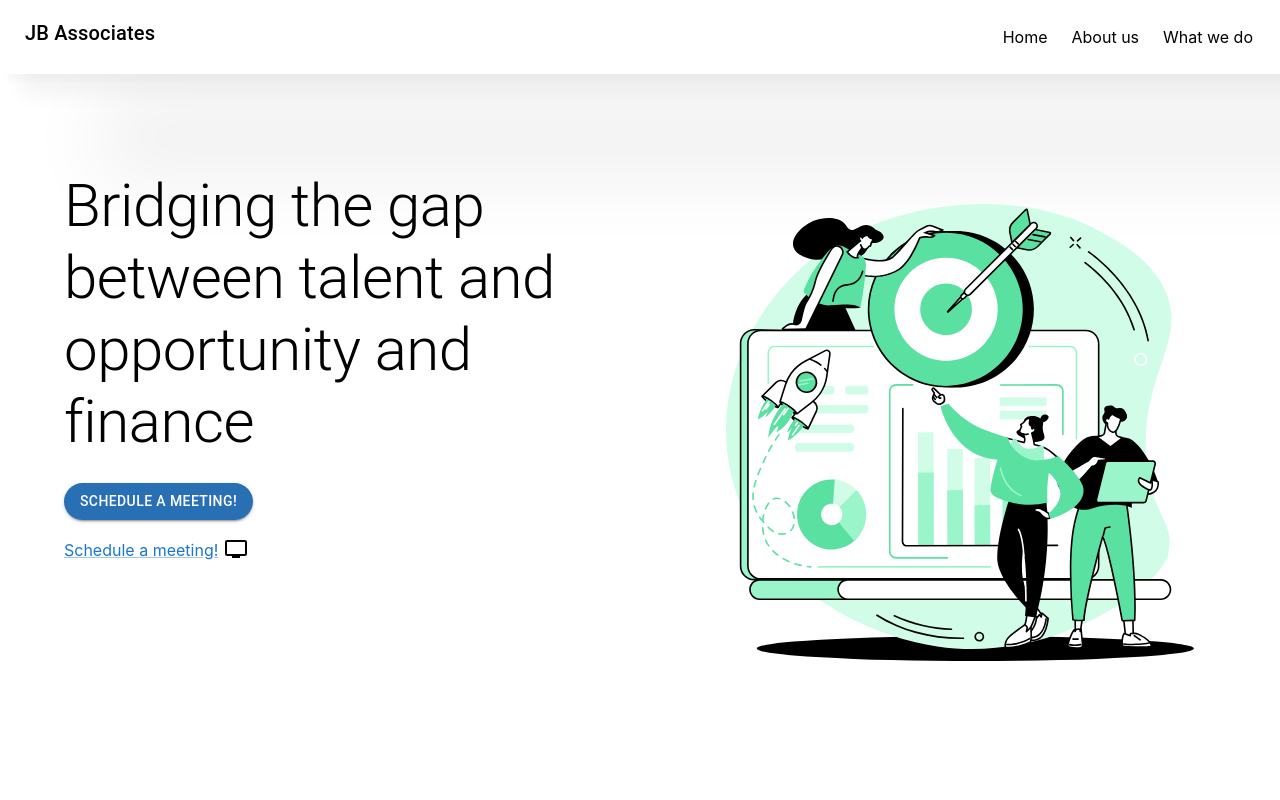
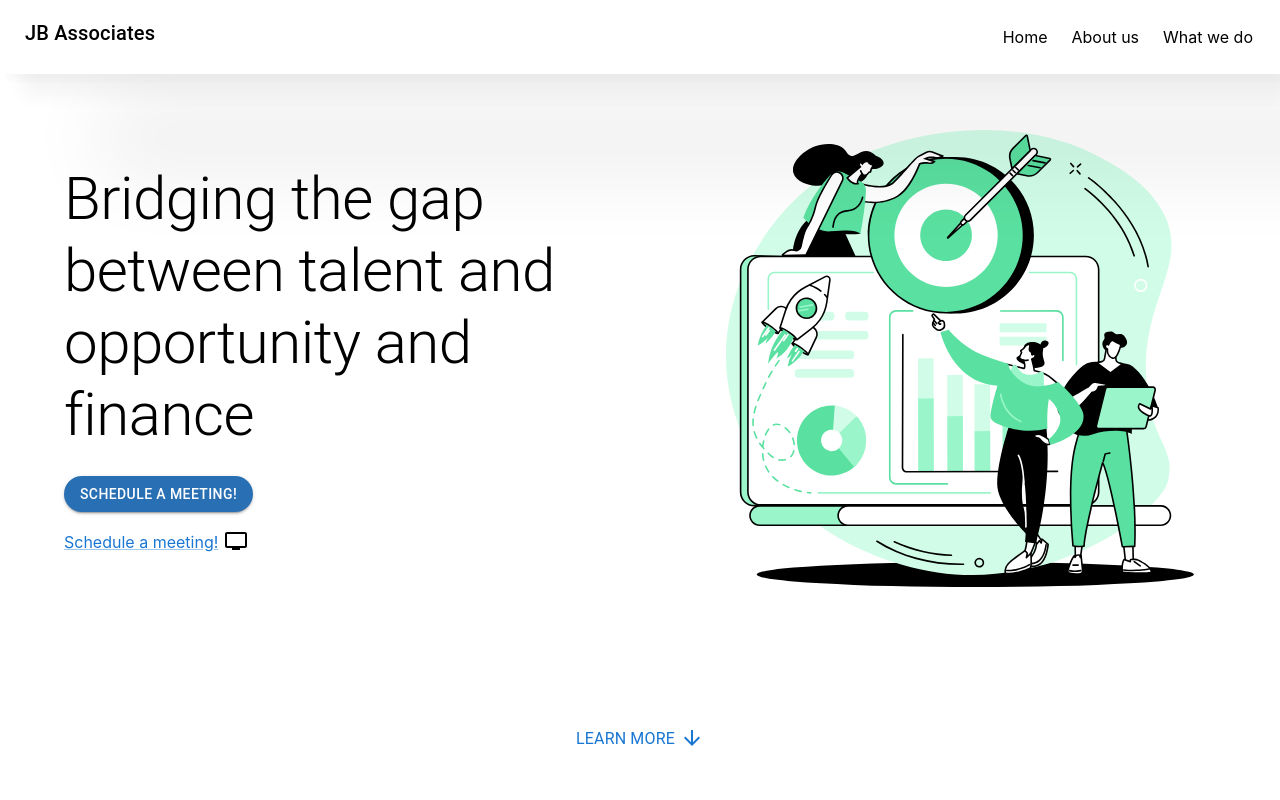
Before and after one commit to IvanTorresMia/js-associates-website, a React (Create React App) app: page / in a window 1280 px wide. Shown: the top 800 px of the page. Built offline with nearby package versions, Linux system fonts and the light colour scheme.

Commit message:
update styling

```diff
--- a/src/App.tsx
+++ b/src/App.tsx
@@ -1,16 +1,15 @@
 import "./App.css";
-import Home from "./pages/home/home";
+
 import { BrowserRouter, Route, Routes } from "react-router-dom";
-import AboutUs from "./pages/aboutus/aboutus";
 import Layout from "./pages/layout/layout";
+import Main from "./pages/main/Main";
 
 function App() {
   return (
     <BrowserRouter>
       <Routes>
         <Route path="/" element={<Layout />}>
-          <Route index element={<Home />} />
-          <Route path="/about-us" element={<AboutUs />} />
+          <Route index element={<Main />} />
         </Route>
       </Routes>
     </BrowserRouter>
--- a/src/pages/home/home.tsx
+++ b/src/pages/home/home.tsx
@@ -5,6 +5,7 @@ import HomePageIcon from "../../components/icons/homepage_icon";
 import { colors } from "../../constants/colors";
 import customStyles from "../../styles/customStyles.module.css";
 import PersonalVideoIcon from "@mui/icons-material/PersonalVideo";
+import ArrowDownwardIcon from "@mui/icons-material/ArrowDownward";
 
 const buttonStyle = {
   backgroundColor: colors.primaryBlue,
@@ -13,7 +14,8 @@ const buttonStyle = {
 
 const Home: React.FunctionComponent = () => {
   return (
-    <Box display={"flex"}>
+    <Grid height={"100vh"}>
+      <Box display={"flex"} height={"90%"}>
         <Box display={"flex"} width={"50%"}>
           <Box width={"80%"} margin={"auto"}>
             {" "}
@@ -42,6 +44,15 @@ const Home: React.FunctionComponent = () => {
           <HomePageIcon />
         </Box>
       </Box>
+      <Box display={"flex"} justifyContent={"center"}>
+        <Button>
+          <Typography>Learn More</Typography>
+          <Box marginBottom={"-6px"} marginLeft={"5px"}>
+            <ArrowDownwardIcon />
+          </Box>
+        </Button>
+      </Box>
+    </Grid>
   );
 };
 export default Home;
--- a/src/pages/layout/layout.tsx
+++ b/src/pages/layout/layout.tsx
@@ -8,6 +8,9 @@ const Layout: React.FunctionComponent = () => {
   return (
     <Grid>
       <Box
+        position={"fixed"}
+        left={"0"}
+        right={"0"}
         display={"flex"}
         justifyContent={"space-between"}
         padding={"15px"}
```
Lines whose indentation alone changed are shown as unchanged.
